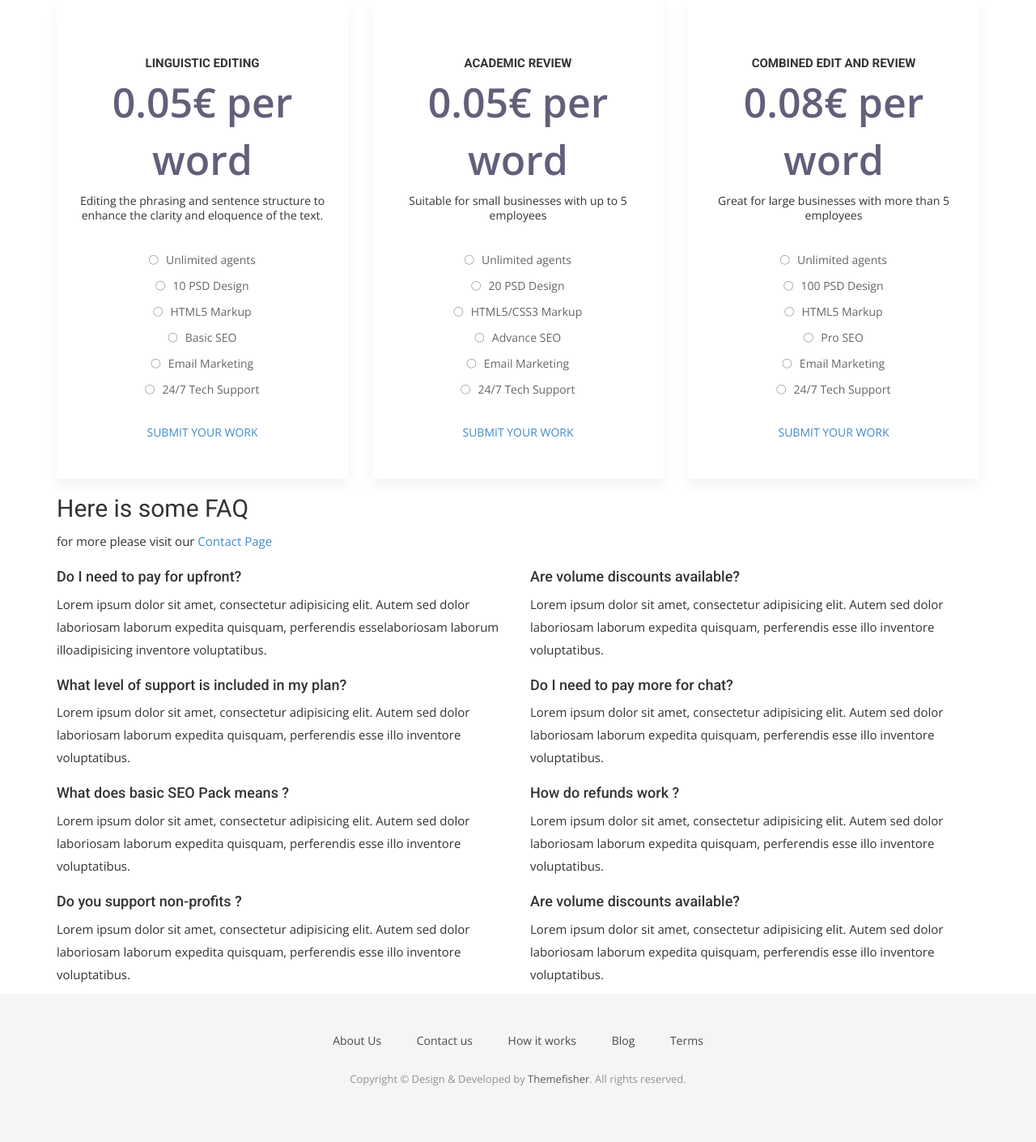
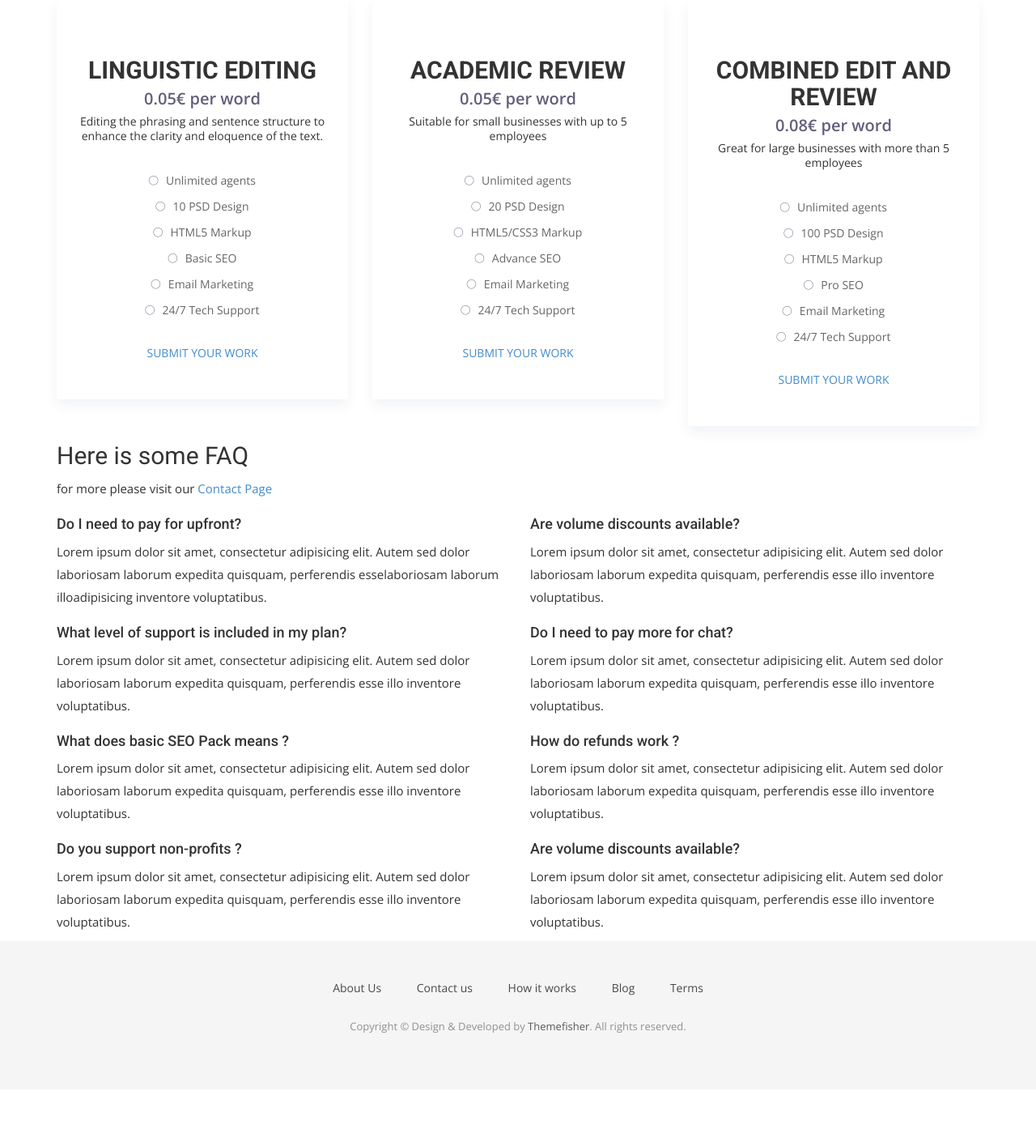
Before and after one commit to caseypaquola/caseypaquola.airspace.github.io, a Jekyll site: the page built from prices.html, in a window 1280 px wide. Shown: the part 422-1832 px from the top of the page at 81% size. Built offline with Jekyll 4.4.1, drawn with Linux system fonts in a browser that asks for light colours; nearby versions of some CDN libraries; some web fonts are replaced; after the commit the page ends 1767 px from its top, so only the background shows below that.

Commit message:
Update style.css

```diff
--- a/css/style.css
+++ b/css/style.css
@@ -65,7 +65,7 @@
 .pricing-table .price-title > h3 {
   font-weight: 700;
   margin: 0 0 5px;
-  font-size: 15px;
+  font-size: 30px;
   text-transform: uppercase;
 }
 
@@ -78,7 +78,7 @@
 
 .pricing-table .price-title .value {
   color: #655E7A;
-  font-size: 50px;
+  font-size: 20px;
   padding: 10px 0;
 }
 
```
